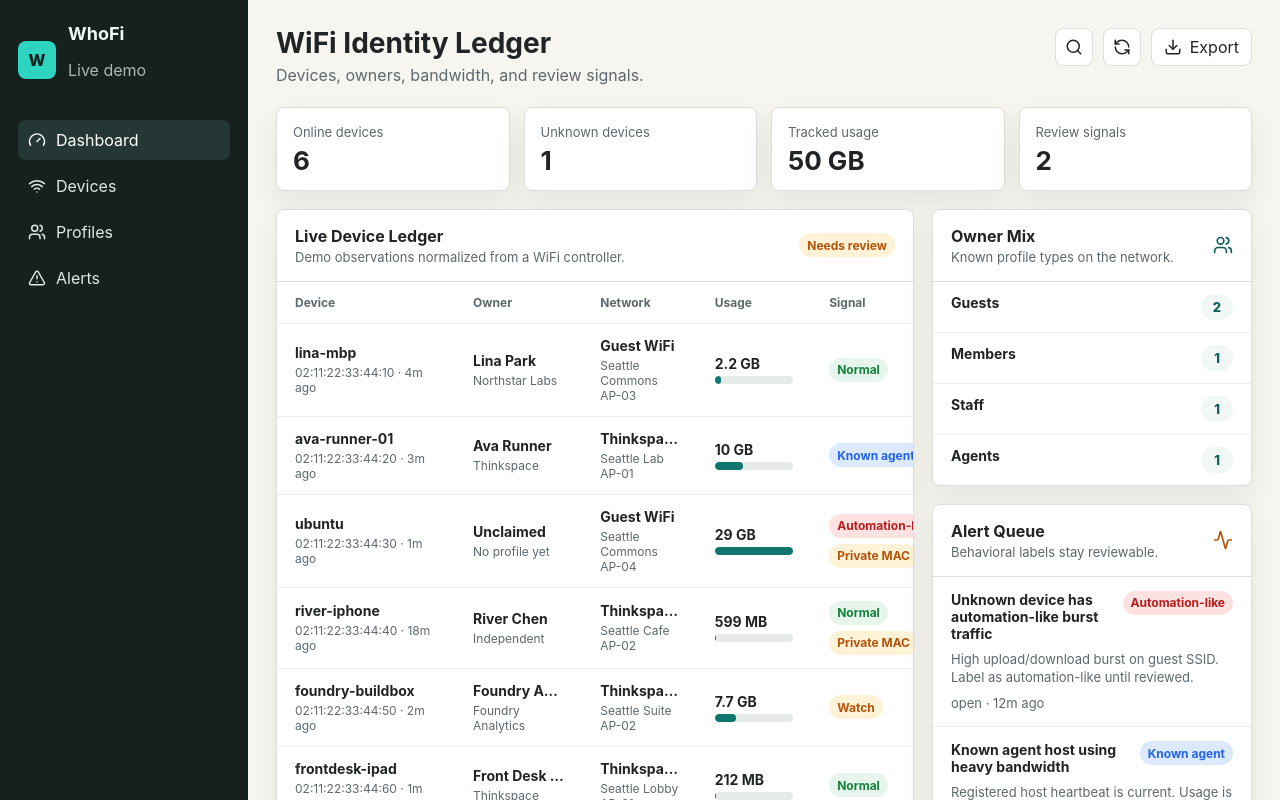
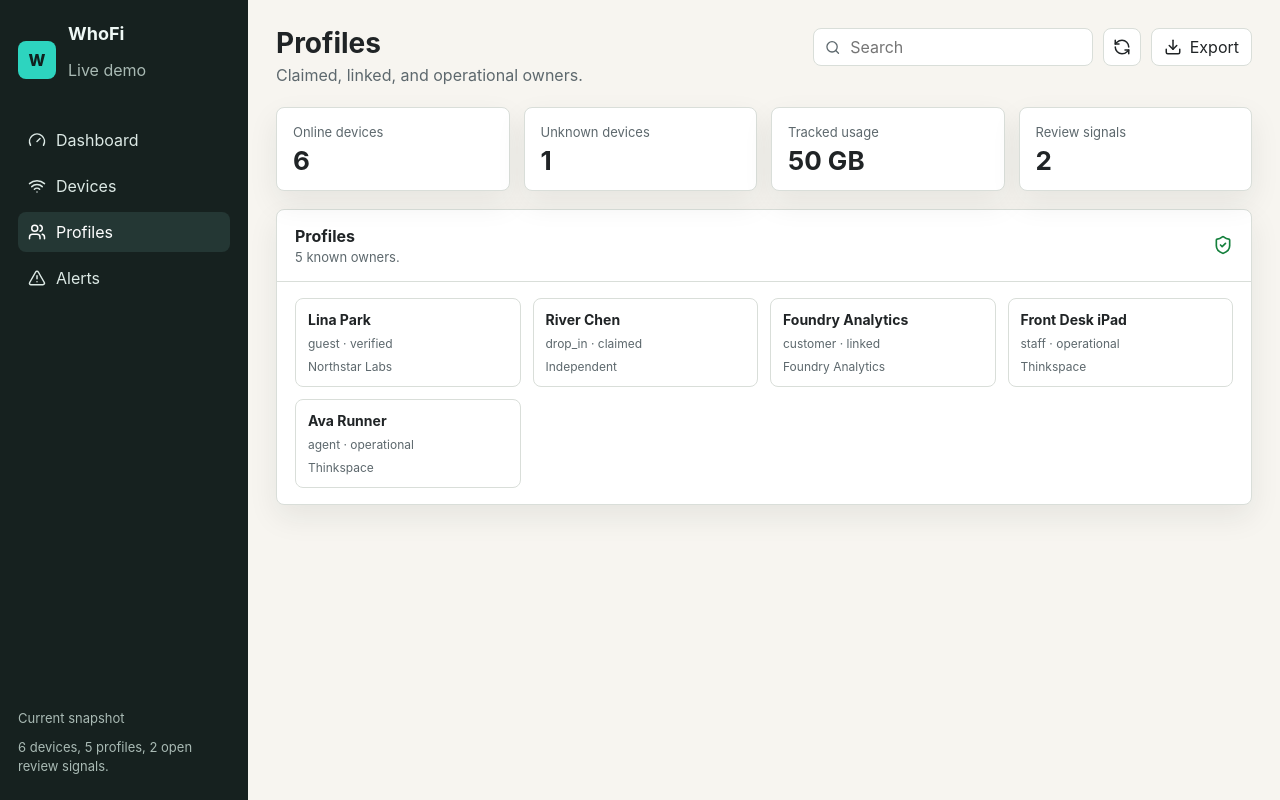
Before and after one commit to peterchee-os/WhoFi, a Next.js app: page / in a window 1280 px wide. Both pictures are taken after a click on the button "Profiles". Shown: the top 800 px of the page. Built offline with nearby package versions, Linux system fonts and the light colour scheme.

Commit message:
Add functional dashboard views

```diff
--- a/app/globals.css
+++ b/app/globals.css
@@ -153,6 +153,28 @@ select {
   align-items: center;
   gap: 10px;
   flex-wrap: wrap;
+}
+
+.search-field {
+  min-height: 38px;
+  width: min(280px, 42vw);
+  border-radius: 8px;
+  border: 1px solid var(--line);
+  background: #ffffff;
+  color: var(--muted);
+  display: inline-flex;
+  align-items: center;
+  gap: 8px;
+  padding: 0 11px;
+}
+
+.search-field input {
+  width: 100%;
+  min-width: 0;
+  border: 0;
+  outline: 0;
+  background: transparent;
+  color: var(--ink);
 }
 
 .icon-button,
@@ -394,6 +416,10 @@ select {
   padding: 16px 18px;
 }
 
+.profile-grid.wide {
+  grid-template-columns: repeat(4, minmax(0, 1fr));
+}
+
 .profile-card {
   border: 1px solid var(--line);
   border-radius: 8px;
@@ -452,7 +478,8 @@ select {
   }
 
   .metric-grid,
-  .profile-grid {
+  .profile-grid,
+  .profile-grid.wide {
     grid-template-columns: 1fr;
   }
 
--- a/app/page.tsx
+++ b/app/page.tsx
@@ -1,3 +1,6 @@
+"use client";
+
+import { useMemo, useState } from "react";
 import {
   Activity,
   AlertTriangle,
@@ -8,11 +11,22 @@ import {
   Search,
   ShieldCheck,
   Users,
-  Wifi
+  Wifi,
+  type LucideIcon
 } from "lucide-react";
 import { StatusBadge } from "@/components/StatusBadge";
 import { demoAlerts, demoDevices, demoProfiles } from "@/lib/demo-data";
 import { formatBytes, formatRelativeTime, percent } from "@/lib/format";
+import type { Device, Profile } from "@/lib/types";
+
+type View = "dashboard" | "devices" | "profiles" | "alerts";
+
+const navItems: Array<{ id: View; label: string; icon: LucideIcon }> = [
+  { id: "dashboard", label: "Dashboard", icon: Gauge },
+  { id: "devices", label: "Devices", icon: Wifi },
+  { id: "profiles", label: "Profiles", icon: Users },
+  { id: "alerts", label: "Alerts", icon: AlertTriangle }
+];
 
 const totalBytes = demoDevices.reduce((sum, device) => sum + device.rxBytes + device.txBytes, 0);
 const unknownDevices = demoDevices.filter((device) => device.status === "unknown").length;
@@ -30,7 +44,53 @@ const ownerMix = [
   { label: "Agents", value: demoProfiles.filter((profile) => profile.profileType === "agent").length }
 ];
 
+const viewTitles: Record<View, { title: string; subtitle: string }> = {
+  dashboard: {
+    title: "WiFi Identity Ledger",
+    subtitle: "Devices, owners, bandwidth, and review signals."
+  },
+  devices: {
+    title: "Devices",
+    subtitle: "Current clients and ownership state."
+  },
+  profiles: {
+    title: "Profiles",
+    subtitle: "Claimed, linked, and operational owners."
+  },
+  alerts: {
+    title: "Alerts",
+    subtitle: "Open review queue."
+  }
+};
+
 export default function Home() {
+  const [activeView, setActiveView] = useState<View>("dashboard");
+  const [query, setQuery] = useState("");
+
+  const filteredDevices = useMemo(() => {
+    const normalizedQuery = query.trim().toLowerCase();
+    if (!normalizedQuery) return demoDevices;
+
+    return demoDevices.filter((device) => {
+      const profile = device.profileId ? profileById.get(device.profileId) : undefined;
+      return [
+        device.hostname,
+        device.mac,
+        device.ip,
+        device.ssid,
+        device.apName,
+        device.status,
+        device.riskState,
+        profile?.displayName,
+        profile?.organizationName
+      ]
+        .filter(Boolean)
+        .some((value) => String(value).toLowerCase().includes(normalizedQuery));
+    });
+  }, [query]);
+
+  const title = viewTitles[activeView];
+
   return (
     <main className="app-shell">
       <aside className="sidebar">
@@ -43,22 +103,20 @@ export default function Home() {
         </div>
 
         <nav className="nav" aria-label="Primary">
-          <button className="nav-item active" title="Dashboard">
-            <Gauge size={18} />
-            Dashboard
+          {navItems.map((item) => {
+            const Icon = item.icon;
+            return (
+              <button
+                className={`nav-item ${activeView === item.id ? "active" : ""}`}
+                key={item.id}
+                onClick={() => setActiveView(item.id)}
+                title={item.label}
+              >
+                <Icon size={18} />
+                {item.label}
               </button>
-          <button className="nav-item" title="Devices">
-            <Wifi size={18} />
-            Devices
-          </button>
-          <button className="nav-item" title="Profiles">
-            <Users size={18} />
-            Profiles
-          </button>
-          <button className="nav-item" title="Alerts">
-            <AlertTriangle size={18} />
-            Alerts
-          </button>
+            );
+          })}
         </nav>
 
         <div className="sidebar-section">
@@ -70,23 +128,42 @@ export default function Home() {
       <section className="main">
         <header className="topbar">
           <div>
-            <h2>WiFi Identity Ledger</h2>
-            <p>Devices, owners, bandwidth, and review signals.</p>
+            <h2>{title.title}</h2>
+            <p>{title.subtitle}</p>
           </div>
           <div className="toolbar">
-            <button className="icon-button" title="Search">
-              <Search size={18} />
-            </button>
+            <label className="search-field">
+              <Search size={17} />
+              <input
+                aria-label="Search"
+                onChange={(event) => setQuery(event.target.value)}
+                placeholder="Search"
+                value={query}
+              />
+            </label>
             <button className="icon-button" title="Refresh">
               <RefreshCcw size={18} />
             </button>
-            <button className="text-button" title="Export demo report">
+            <button className="text-button" title="Export">
               <Download size={18} />
               Export
             </button>
           </div>
         </header>
 
+        <Metrics />
+
+        {activeView === "dashboard" ? <DashboardView devices={filteredDevices} /> : null}
+        {activeView === "devices" ? <DevicesView devices={filteredDevices} /> : null}
+        {activeView === "profiles" ? <ProfilesView profiles={demoProfiles} /> : null}
+        {activeView === "alerts" ? <AlertsView /> : null}
+      </section>
+    </main>
+  );
+}
+
+function Metrics() {
+  return (
     <section className="metric-grid" aria-label="Current metrics">
       <div className="metric">
         <span>Online devices</span>
@@ -105,13 +182,64 @@ export default function Home() {
         <strong>{openAlerts}</strong>
       </div>
     </section>
+  );
+}
 
+function DashboardView({ devices }: { devices: Device[] }) {
+  return (
     <section className="content-grid">
+      <DeviceLedger devices={devices} compact />
+
+      <div className="side-stack">
+        <OwnerMix />
+        <AlertQueue limit={3} />
+        <ProfileSummary />
+        <AgentSummary />
+      </div>
+    </section>
+  );
+}
+
+function DevicesView({ devices }: { devices: Device[] }) {
+  return <DeviceLedger devices={devices} />;
+}
+
+function ProfilesView({ profiles }: { profiles: Profile[] }) {
+  return (
+    <section className="panel">
+      <div className="panel-header">
+        <div>
+          <h3>Profiles</h3>
+          <p>{profiles.length} known owners.</p>
+        </div>
+        <ShieldCheck size={20} color="var(--green)" />
+      </div>
+      <div className="profile-grid wide">
+        {profiles.map((profile) => (
+          <div className="profile-card" key={profile.id}>
+            <strong className="truncate">{profile.displayName}</strong>
+            <span>{profile.profileType} · {profile.profileLevel}</span>
+            <span className="truncate">{profile.organizationName ?? "No organization"}</span>
+          </div>
+        ))}
+      </div>
+    </section>
+  );
+}
+
+function AlertsView() {
+  return <AlertQueue />;
+}
+
+function DeviceLedger({ devices, compact = false }: { devices: Device[]; compact?: boolean }) {
+  const shownDevices = compact ? devices.slice(0, 6) : devices;
+
+  return (
     <div className="panel">
       <div className="panel-header">
         <div>
-                <h3>Live Device Ledger</h3>
-                <p>Demo observations normalized from a WiFi controller.</p>
+          <h3>Device Ledger</h3>
+          <p>{shownDevices.length} current clients.</p>
         </div>
         <StatusBadge state={automationSignals > 0 ? "needs_review" : "normal"} />
       </div>
@@ -127,7 +255,7 @@ export default function Home() {
           </tr>
         </thead>
         <tbody>
-                {demoDevices.map((device) => {
+          {shownDevices.map((device) => {
             const profile = device.profileId ? profileById.get(device.profileId) : undefined;
             const usage = device.rxBytes + device.txBytes;
 
@@ -171,13 +299,16 @@ export default function Home() {
         </tbody>
       </table>
     </div>
+  );
+}
 
-          <div className="side-stack">
+function OwnerMix() {
+  return (
     <section className="panel">
       <div className="panel-header">
         <div>
           <h3>Owner Mix</h3>
-                  <p>Known profile types on the network.</p>
+          <p>Known profile types.</p>
         </div>
         <Users size={20} color="var(--teal-dark)" />
       </div>
@@ -192,17 +323,23 @@ export default function Home() {
         ))}
       </div>
     </section>
+  );
+}
 
+function AlertQueue({ limit }: { limit?: number }) {
+  const alerts = limit ? demoAlerts.slice(0, limit) : demoAlerts;
+
+  return (
     <section className="panel">
       <div className="panel-header">
         <div>
           <h3>Alert Queue</h3>
-                  <p>Behavioral labels stay reviewable.</p>
+          <p>{openAlerts} open items.</p>
         </div>
         <Activity size={20} color="var(--amber)" />
       </div>
       <div className="list">
-                {demoAlerts.map((alert) => (
+        {alerts.map((alert) => (
           <div className="list-item" key={alert.id}>
             <div className="list-title">
               <strong>{alert.title}</strong>
@@ -214,12 +351,16 @@ export default function Home() {
         ))}
       </div>
     </section>
+  );
+}
 
+function ProfileSummary() {
+  return (
     <section className="panel">
       <div className="panel-header">
         <div>
-                  <h3>Progressive Profiles</h3>
-                  <p>Linked and claimed owners.</p>
+          <h3>Profiles</h3>
+          <p>{demoProfiles.length} known owners.</p>
         </div>
         <ShieldCheck size={20} color="var(--green)" />
       </div>
@@ -228,17 +369,21 @@ export default function Home() {
           <div className="profile-card" key={profile.id}>
             <strong className="truncate">{profile.displayName}</strong>
             <span>{profile.profileType} · {profile.profileLevel}</span>
-                    <span className="truncate">{profile.teamName ?? profile.organizationName ?? "No organization"}</span>
+            <span className="truncate">{profile.organizationName ?? "No organization"}</span>
           </div>
         ))}
       </div>
     </section>
+  );
+}
 
+function AgentSummary() {
+  return (
     <section className="panel">
       <div className="panel-header">
         <div>
           <h3>Agent Identity</h3>
-                  <p>Known agent requires explicit evidence.</p>
+          <p>Registered hosts.</p>
         </div>
         <Bot size={20} color="var(--blue)" />
       </div>
@@ -248,20 +393,16 @@ export default function Home() {
             <strong>Ava Runner</strong>
             <StatusBadge state="known_agent" />
           </div>
-                  <p>Registered host, current heartbeat, high bandwidth expected.</p>
+          <p>Heartbeat current. Usage expected.</p>
         </div>
         <div className="list-item">
           <div className="list-title">
             <strong>ubuntu</strong>
             <StatusBadge state="automation_like" />
           </div>
-                  <p>Traffic burst detected. Not labeled AI without identity evidence.</p>
+          <p>Traffic burst detected. Identity unclaimed.</p>
         </div>
       </div>
     </section>
-          </div>
-        </section>
-      </section>
-    </main>
   );
 }
```
Lines whose indentation alone changed are shown as unchanged.
